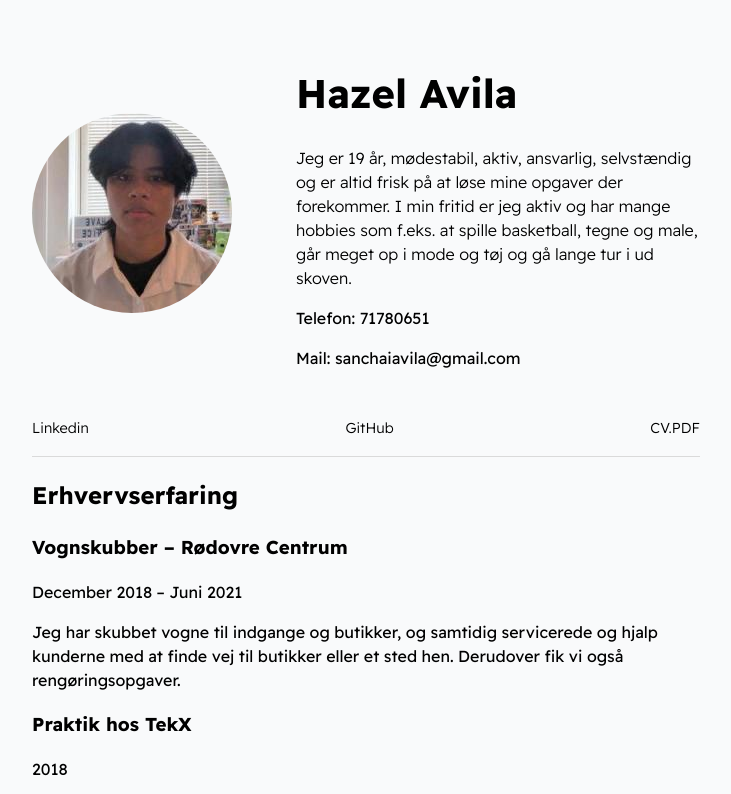
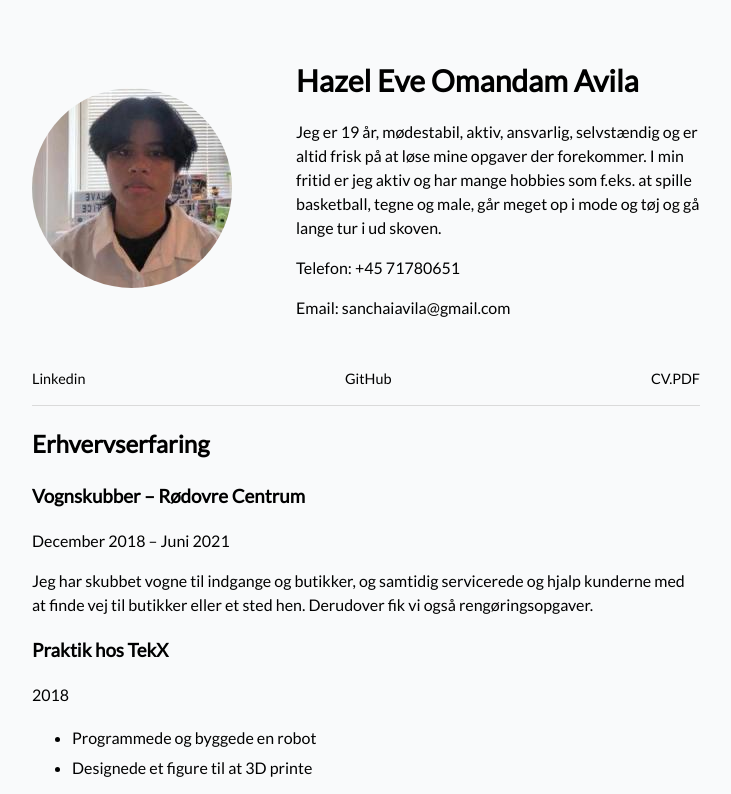
Before and after one commit to hazavi/cv, a plain HTML site: page index.html in a window 1280 px wide. Shown: the top 794 px of the page, without its empty margins (274-1005 px from the left). Drawn offline with Linux system fonts and the light colour scheme; a script that the page names is missing.

Commit message:
cv update

```diff
--- a/index.html
+++ b/index.html
@@ -17,7 +17,7 @@
 
 
         <div>
-            <h1 id="username">Hazel Avila</h1>
+            <h1 id="username">Hazel Eve Omandam Avila</h1>
             <p id="bio">Jeg er 19 år, mødestabil, aktiv,
                 ansvarlig, selvstændig og er altid frisk
                 på at løse mine opgaver der
@@ -29,8 +29,8 @@
             </p>
 
             <section class="oplysninger">
-                <p id="tlfnr">Telefon: 71780651</p>
-                <p id="email">Mail: sanchaiavila@gmail.com</p>
+                <p id="tlfnr">Telefon: +45 71780651</p>
+                <p id="email">Email: sanchaiavila@gmail.com</p>
             </section>
 
         </div>
@@ -111,11 +111,11 @@
             <h2>IT-Kompetencer</h2>
             <ul>
                 <li>C#</li>
+                <li>Python</li>
                 <li>HTML</li>
                 <li>CSS</li>
                 <li>MS SQL</li>
                 <li>Docker</li>
-
 
             </ul>
 
@@ -126,7 +126,7 @@
 
                 <li><strong>Dansk: </strong>ok flydende </li>
                 <li><strong>Engelsk: </strong>ok flydende</li>
-                <li><strong>Filippinsk: </strong>ok flydende </li>
+                <li><strong>Tagalog: </strong>ok flydende </li>
                 <li><strong>Bisaya: </strong>ok flydende(Modersprog)</li>
             </ul>
         </section>
--- a/styles/main.css
+++ b/styles/main.css
@@ -1,4 +1,9 @@
 @import url('https://fonts.googleapis.com/css2?family=Readex+Pro:wght@300;400;500;600;700&display=swap');
+@import url('https://fonts.googleapis.com/css2?family=Source+Sans+Pro:wght@600&display=swap');
+@import url('https://fonts.googleapis.com/css2?family=Lato&family=Source+Sans+Pro:wght@600&display=swap');
+@import url('https://fonts.googleapis.com/css2?family=Raleway&display=swap');
+@import url('https://fonts.googleapis.com/css2?family=Tinos&display=swap');
+@import url('https://fonts.googleapis.com/css2?family=Vollkorn&display=swap');
 
 :root{
     --mainTextColor:#000;
@@ -9,7 +14,7 @@
 }
 
 *{
-    font-family: 'Readex Pro';
+    font-family: 'Lato';
     line-height: 1.5em;
     box-sizing: border-box;
     color: var(--mainTextColor);
@@ -53,7 +58,7 @@ li{
 }
 
 #username{
-  font-size: 40px;
+  font-size: 30px;
   line-height: 1em;
 }
 
```
Also changed, not shown: fonts/RobotoCondensed-Regular.ttf (added), 1 other file.
